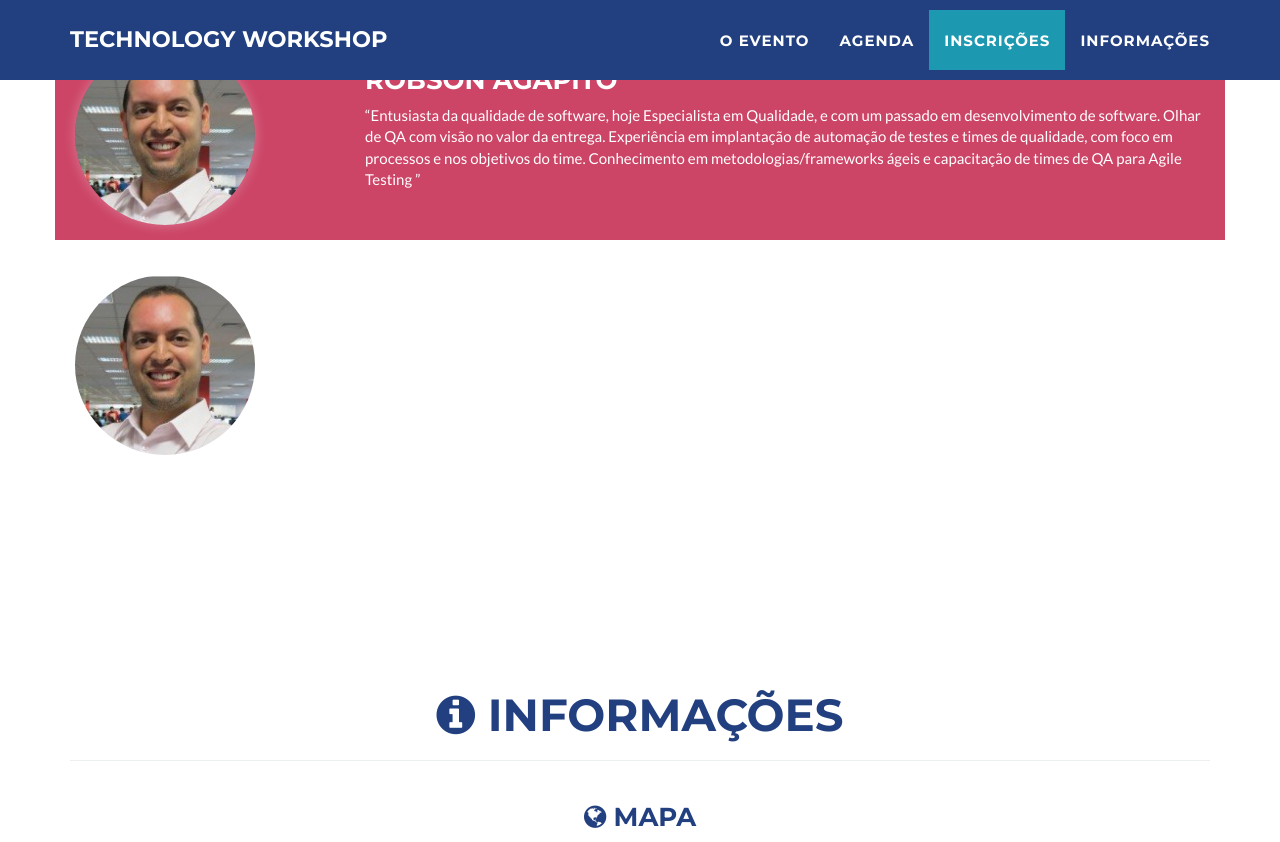
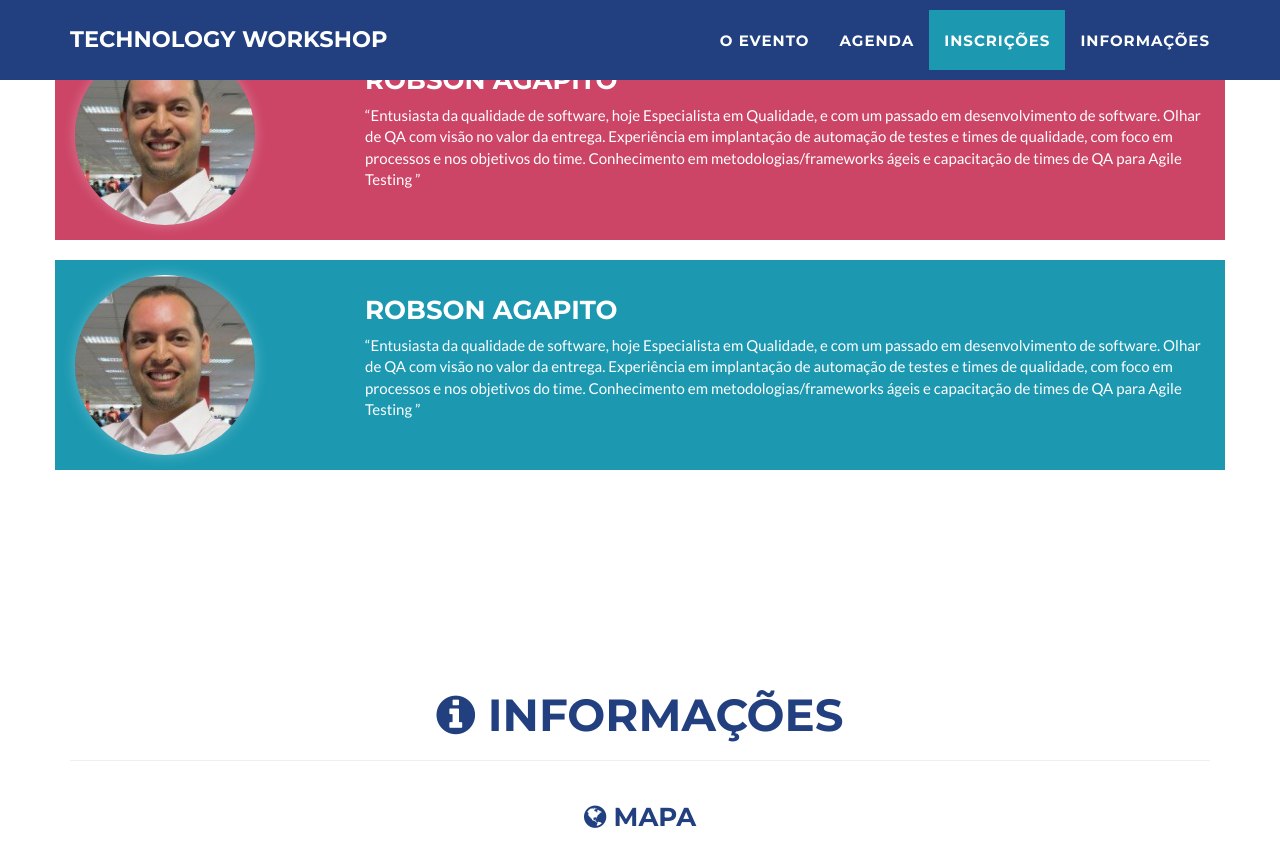
Before and after one commit to gft-technical-practices/2017-workshop-2, a Jekyll site: the page built from index.html, in a window 1280 px wide and 1400 px high, scrolled down 2744 px. Shown: the top 842 px of the window. Built offline with Jekyll 4.4.1, drawn with Linux system fonts in a browser that asks for light colours; grey boxes are pictures that could not be loaded.

Commit message:
Update main.css

```diff
--- a/_includes/css/main.css
+++ b/_includes/css/main.css
@@ -549,7 +549,7 @@ border-width: 0px;
 
 .palestrante-par {
     margin-bottom: 20px;
-    background: ##1c99b1;
+    background: #1c99b1;
     color: #fff;
     padding: 15px 5px;
 }
```
